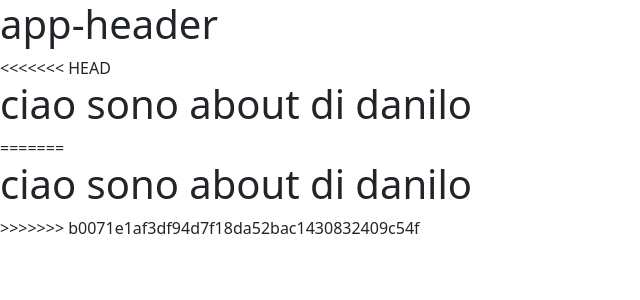
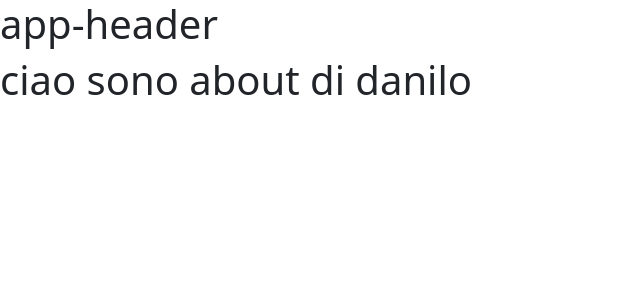
Before and after one commit to LivingtonMerello98/proj-html-vuejs, a Vue app: page /about in a window 1280 px wide. Shown: the top 300 px of the page, without its empty margins (0-640 px from the left). Built offline with nearby package versions, Linux system fonts and the light colour scheme.

Commit message:
no errors version

```diff
--- a/src/pages/AppAbout.vue
+++ b/src/pages/AppAbout.vue
@@ -5,13 +5,11 @@ export default {
 </script>
 
 <template>
-<<<<<<< HEAD
-    <h1>ciao sono about di danilo</h1>
-=======
 
-    <h1>ciao sono about di danilo</h1>
+    <h1>
+        ciao sono about di danilo
+    </h1>
 
->>>>>>> b0071e1af3df94d7f18da52bac1430832409c54f
 </template>
 
 
```
